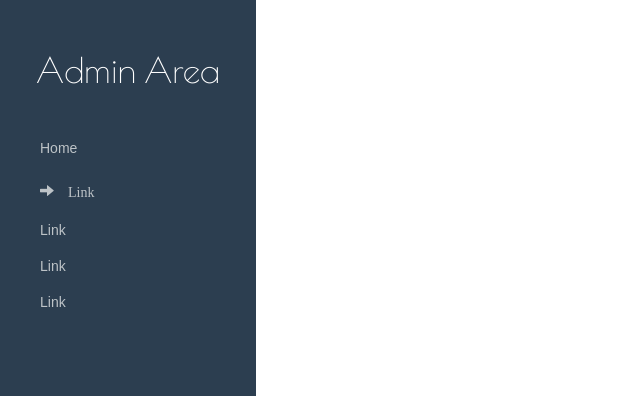
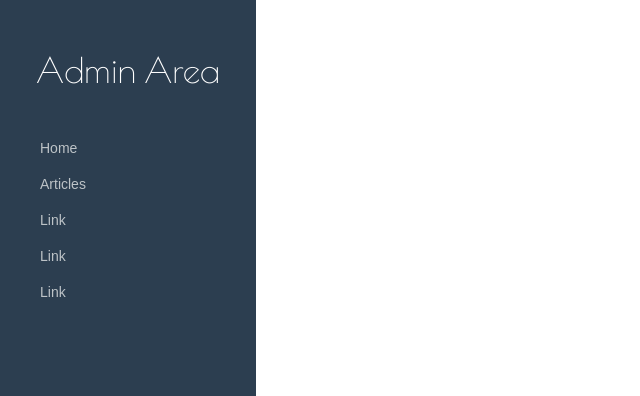
Before and after one commit to Hatimix/AdminPanel, a PHP site: page / in a window 1280 px wide. Shown: the top 396 px of the page, without its empty margins (0-640 px from the left). Run offline with PHP 8.4, Linux system fonts and the light colour scheme.

Commit message:
Test du commit leave out the class attribute

```diff
--- a/Pages/Templates/Default.php
+++ b/Pages/Templates/Default.php
@@ -30,7 +30,7 @@
     </div>
     <ul>
         <li class="active"><a href="#">Home</a></li>
-        <li><a class="glyphicon glyphicon-arrow-right" href="#">&nbsp;Link</a></li>
+        <li><a href="#">Articles</a></li>
         <li><a href="#">Link</a></li>
         <li><a href="#">Link</a></li>
         <li><a href="#">Link</a></li>
```
Also changed, not shown: README.md.
